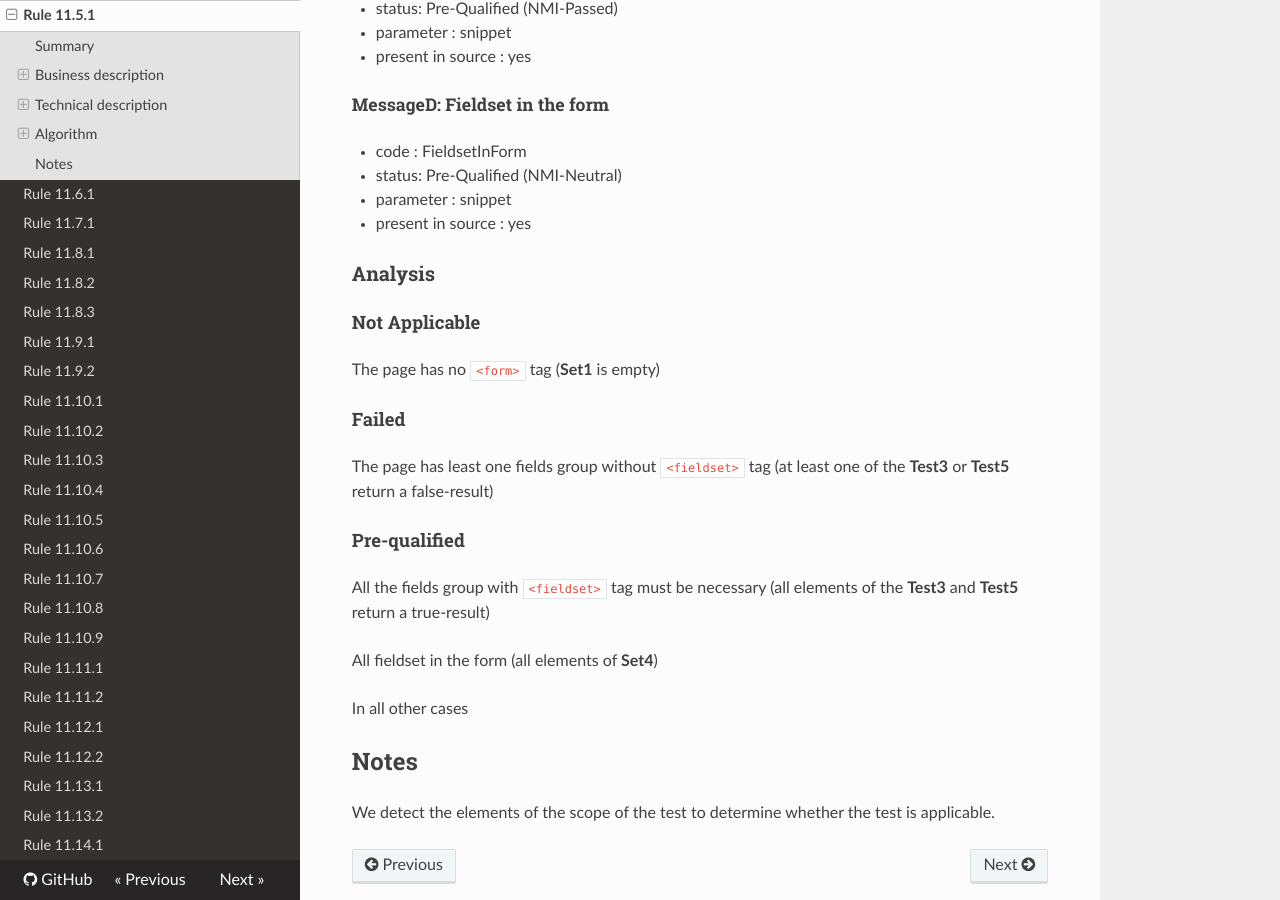
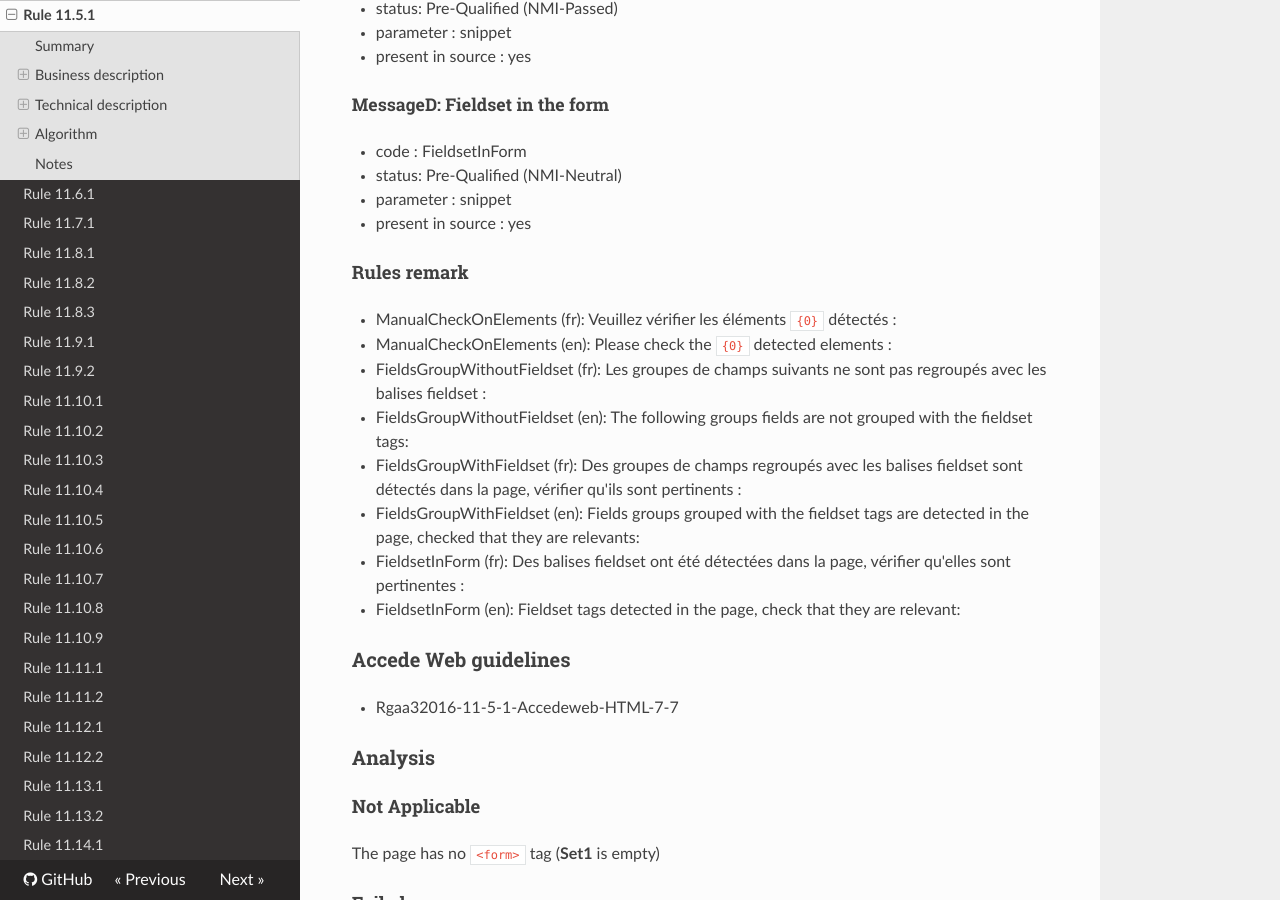
Before and after one commit to Tanaguru/RGAA3-2016, an MkDocs documentation site: the page built from docs/Rule-11-5-1.md, in a window 1280 px wide and 900 px high, scrolled down 2996 px. Built offline with MkDocs 1.6.1, drawn with Linux system fonts in a browser that asks for light colours; nearby versions of some CDN libraries; old or Windows-style settings are respelled for this version of MkDocs.

Commit message:
Update remakes of the test 11.5.1

```diff
--- a/docs/Rule-11-5-1.md
+++ b/docs/Rule-11-5-1.md
@@ -10,15 +10,15 @@ The control that checks that informations of same nature are grouped via a field
 
 ### Criterion
 
-[11.5](http://references.modernisation.gouv.fr/referentiel-technique-0#crit-11-5)
+[11.5](http://references.modernisation.gouv.fr/rgaa/criteres.html#crit-11-5)
 
 ###Test
 
-[11.5.1](http://references.modernisation.gouv.fr/referentiel-technique-0#test-11-5-1)
+[11.5.1](http://references.modernisation.gouv.fr/rgaa/criteres.html#test-11-5-1)
 
 ### Description
 
-Dans chaque formulaire, les <a href="http://references.modernisation.gouv.fr/referentiel-technique-0#mInfoMNature">informations de m&ecirc;me nature</a> sont-elles regroup&eacute;es via une balise `fieldset`, si n&eacute;cessaire ?
+Dans chaque formulaire, les <a href="http://references.modernisation.gouv.fr/rgaa/glossaire.html#bloc-dinformations-de-mme-nature">informations de m&ecirc;me nature</a> sont-elles regroup&eacute;es via une balise `fieldset`, si n&eacute;cessaire ?
 
 ### Level
 
@@ -122,6 +122,24 @@ For each element of the **Set4**, raise a MessageD
 -   parameter : snippet
 -   present in source : yes
 
+#### Rules remark
+
+ * ManualCheckOnElements (fr): Veuillez v&eacute;rifier les &eacute;l&eacute;ments <code>{0}</code> d&eacute;tect&eacute;s :
+ * ManualCheckOnElements (en): Please check the <code>{0}</code> detected elements :
+
+ * FieldsGroupWithoutFieldset (fr): Les groupes de champs suivants ne sont pas regroup&eacute;s avec les balises fieldset :
+ * FieldsGroupWithoutFieldset (en): The following groups fields are not grouped with the fieldset tags:
+
+ * FieldsGroupWithFieldset (fr): Des groupes de champs regroup&eacute;s avec les balises fieldset sont d&eacute;tect&eacute;s dans la page, v&eacute;rifier qu'ils sont pertinents :
+ * FieldsGroupWithFieldset (en): Fields groups grouped with the fieldset tags are detected in the page, checked that they are relevants:
+
+ * FieldsetInForm (fr): Des balises fieldset ont &eacute;t&eacute; d&eacute;tect&eacute;es dans la page, v&eacute;rifier qu'elles sont pertinentes :
+ * FieldsetInForm (en): Fieldset tags detected in the page, check that they are relevant:
+
+### Accede Web guidelines
+
+ * Rgaa32016-11-5-1-Accedeweb-HTML-7-7
+
 ### Analysis
 
 #### Not Applicable
```
Also changed, not shown: 3 other files.
